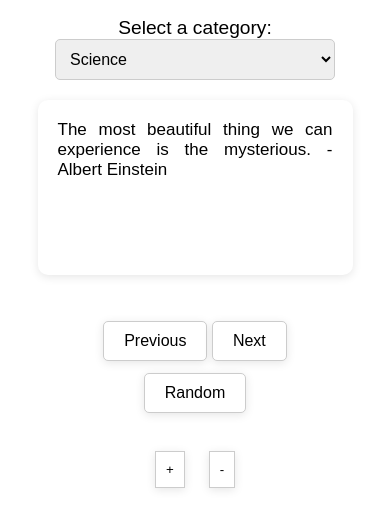
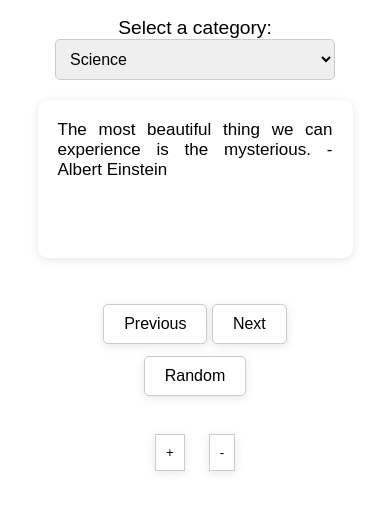
Before and after one commit to binayak-dangi/quotes-generator, a plain HTML site: page index.html in a window 390 px wide. Shown: the part 71-600 px from the top of the page. Drawn offline with Linux system fonts and the light colour scheme.

Commit message:
Quotes Display Box Height Fit for all content

```diff
--- a/style.css
+++ b/style.css
@@ -100,7 +100,7 @@ img {
     }
     .container #quoteDisplay{
         width: 90%;
-        height: 175px;
+        height: 158px;
     }
     .container #quoteGenerate{
         width: 90%;
```
